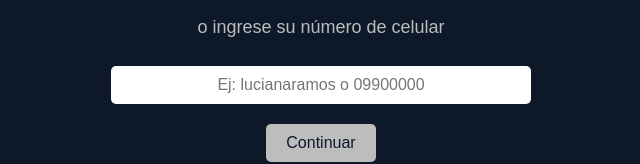
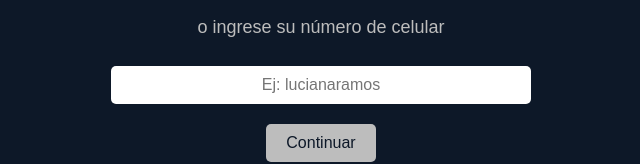
Before and after one commit to marianapirez/confirmacioneslucianaxv, a plain HTML site: page index.html in a window 1280 px wide. Shown: the part 144-308 px from the top of the page, without its empty margins (319-959 px from the left). Drawn offline with Linux system fonts and the light colour scheme.

Commit message:
Update index.html

```diff
--- a/index.html
+++ b/index.html
@@ -13,7 +13,7 @@
             <h1>Confirme la asistencia a los quince años de Luciana</h1>
             <p>Ingrese su nombre y apellido (todo junto y en minúsculas)</p>
             <p>o ingrese su número de celular</p>
-            <input type="text" id="nombre" placeholder="Ej: lucianaramos o 09900000">
+            <input type="text" id="nombre" placeholder="Ej: lucianaramos">
             <button id="continuarBtn">Continuar</button>
         </section>
 
```
